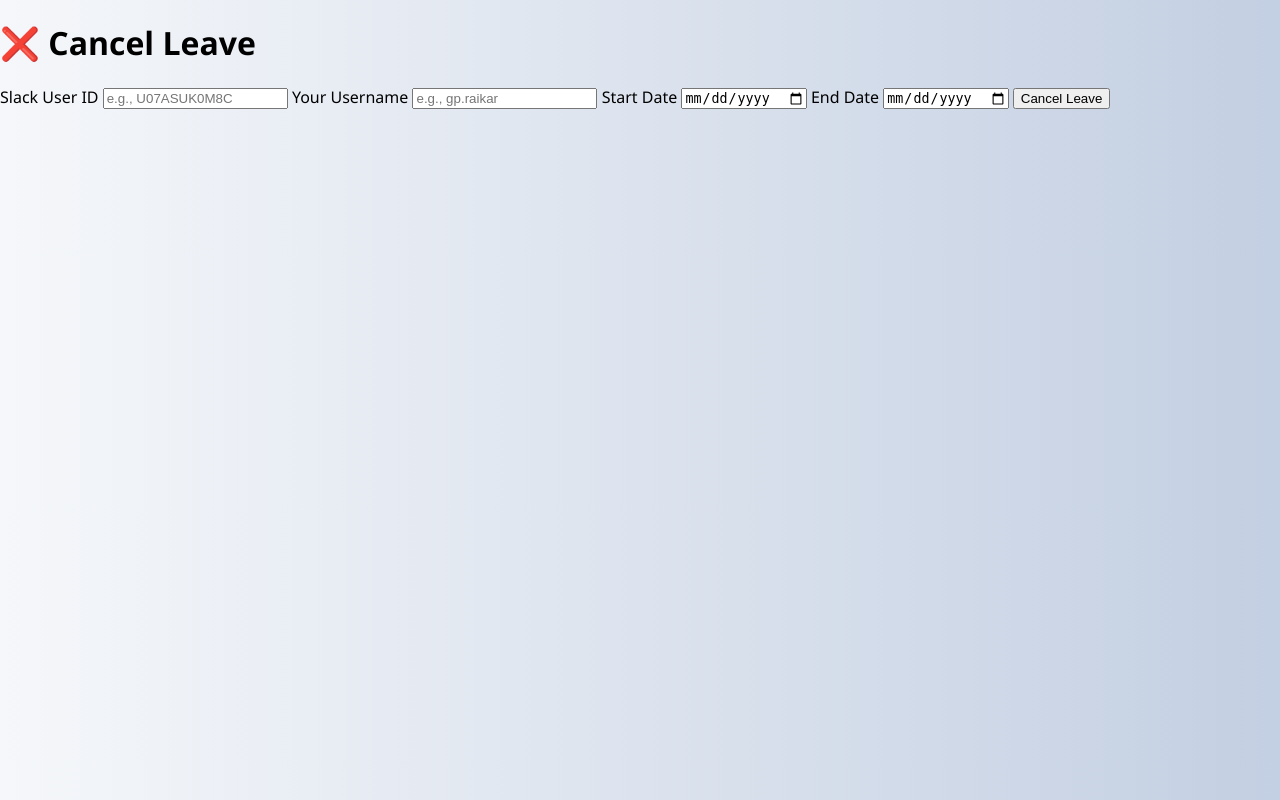
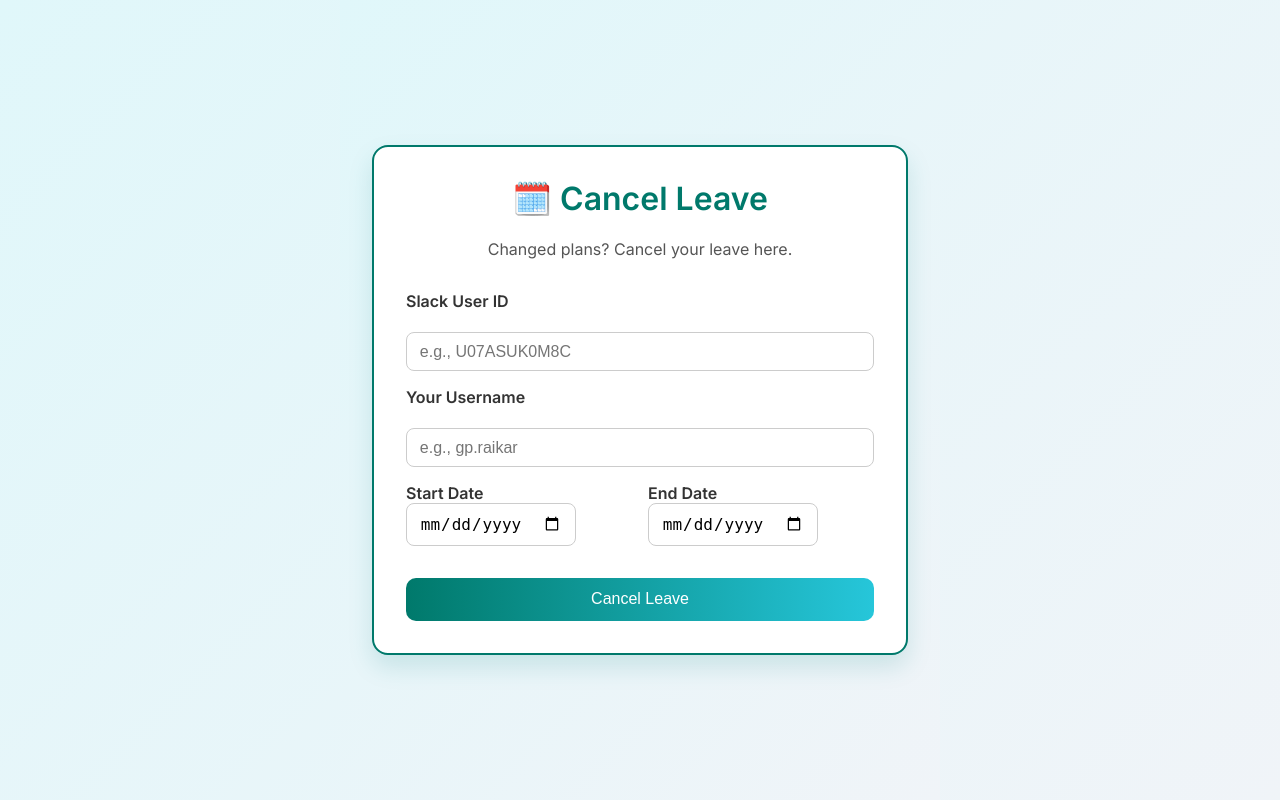
Before and after one commit to GPRaikar/Attendance-Tracker-Backend, a Flask app: page /cancelleave in a window 1280 px wide. Run offline with Flask 3, Linux system fonts and the light colour scheme.

Commit message:
Updated UI of Apply leave page

```diff
--- a/static/applyleave.css
+++ b/static/applyleave.css
@@ -2,150 +2,113 @@
   box-sizing: border-box;
 }
 
-html, body {
+body, html {
   margin: 0;
   padding: 0;
-  height: 100%;
-  font-family: 'Segoe UI', sans-serif;
-  background: linear-gradient(to right, #f5f7fa, #c3cfe2);
-  overflow: hidden;
-}
-
-.calendar-container {
-  height: 100%;
-  display: flex;
-  flex-direction: column;
-  max-width: 1200px;
-  margin: auto;
-  padding: 2rem;
-  background: white;
-  border-radius: 16px;
-  box-shadow: 0 10px 24px rgba(0, 0, 0, 0.08);
-}
-
-.calendar-header {
+  font-family: 'Inter', sans-serif;
+  background: linear-gradient(135deg, #e0f7fa, #f0f4f8);
+  color: #333;
+  min-height: 100vh;
   display: flex;
   justify-content: center;
   align-items: center;
-  gap: 1rem;
-  margin-bottom: 1rem;
 }
 
-.calendar-header button {
-  padding: 0.5rem 1rem;
-  font-size: 1rem;
-  background-color: #1976d2;
-  color: white;
-  border: none;
-  border-radius: 8px;
-  cursor: pointer;
+.apply-container {
+  width: 100%;
+  max-width: 600px;
+  padding: 2rem;
 }
 
-.calendar-header button:hover {
-  background-color: #1259a2;
+.form-card {
+  background: #ffffff;
+  border-radius: 16px;
+  box-shadow: 0 12px 24px rgba(0, 128, 128, 0.15);
+  padding: 2rem;
+  animation: fadeIn 0.6s ease;
+  border: 2px solid #26a69a;
 }
 
-.calendar-controls {
-  text-align: center;
-  margin-bottom: 1rem;
+@keyframes fadeIn {
+  from { opacity: 0; transform: translateY(20px); }
+  to { opacity: 1; transform: translateY(0); }
 }
 
-select {
-  padding: 0.5rem 1rem;
-  font-size: 1rem;
-  border-radius: 8px;
-  border: 1px solid #ccc;
+h1 {
+  margin-top: 0;
+  font-size: 2rem;
+  color: #00796b;
+  text-align: center;
 }
 
-/* Calendar Grid */
-#calendar {
-  flex-grow: 1;
-  display: grid;
-  grid-template-columns: repeat(7, 1fr);
-  grid-template-rows: repeat(7, 1fr);
-  gap: 0.5rem;
-  padding: 0.5rem;
+.subtitle {
+  text-align: center;
+  font-size: 1rem;
+  color: #555;
+  margin-bottom: 2rem;
 }
 
-/* Day headers */
-.day.header {
-  font-weight: bold;
-  text-align: center;
-  background-color: #f1f3f5;
-  padding: 0.5rem;
-  border-radius: 8px;
-  color: #333;
+form {
+  display: flex;
+  flex-direction: column;
+  gap: 1rem;
 }
 
-.day.empty {
-  background-color: transparent;
+label {
+  font-weight: 600;
+  margin-bottom: 0.3rem;
 }
 
-.day.date-cell {
-  background-color: #f9fbfd;
-  border-radius: 12px;
-  padding: 0.5rem;
-  border: 1px solid #e0e0e0;
-  min-height: 90px;
-  display: flex;
-  flex-direction: column;
-  align-items: flex-start;
-  position: relative;
-  transition: background-color 0.2s ease;
+input[type="text"],
+input[type="date"] {
+  padding: 0.6rem 0.8rem;
+  border: 1px solid #ccc;
+  border-radius: 8px;
+  font-size: 1rem;
+  transition: border 0.3s ease;
 }
 
-.day.date-cell:hover {
-  background-color: #eef6ff;
+input:focus {
+  border: 1px solid #26c6da;
+  outline: none;
+  background-color: #f1fcfc;
 }
 
-.date {
-  font-weight: bold;
-  margin-bottom: 0.4rem;
-  font-size: 1rem;
+.date-group {
+  display: flex;
+  gap: 1rem;
+  flex-wrap: wrap;
 }
 
-.today {
-  border: 2px solid #ffa500;
-  background-color: #fffbe6;
+.date-group > div {
+  flex: 1;
+  min-width: 45%;
 }
 
-/* Initial Badge */
-.initial-box {
-  display: inline-block;
-  margin: 2px 2px;
-  padding: 6px 10px;
-  border-radius: 6px;
-  font-size: 0.85rem;
-  font-weight: 600;
+button[type="submit"] {
+  background: linear-gradient(90deg, #0097a7, #4dd0e1);
   color: white;
-  cursor: default;
-  transition: transform 0.2s ease;
+  padding: 0.8rem 1.2rem;
+  font-size: 1rem;
+  border: none;
+  border-radius: 10px;
+  cursor: pointer;
+  margin-top: 1rem;
+  transition: background 0.3s ease, transform 0.2s ease;
 }
 
-.initial-box:hover {
-  transform: scale(1.05);
+button:hover {
+  background: linear-gradient(90deg, #26c6da, #81d4fa);
+  transform: scale(1.03);
 }
 
-/* Status colors */
-.initial-box.wfo {
-  background-color: #2e7d32; /* Green */
+.message {
+  margin-top: 1rem;
+  background-color: #e0f7fa;
+  color: #00796b;
+  padding: 0.8rem;
+  border-radius: 8px;
+  text-align: center;
+  font-weight: 600;
+  border: 1px solid #26a69a;
 }
-
-.initial-box.wfh {
-  background-color: #1565c0; /* Blue */
-}
-
-.initial-box.leave {
-  background-color: #c62828; /* Red */
-}
-
-.initial-box.unknown {
-  background-color: #757575;
-}
-
-/* Responsive */
-@media (max-width: 768px) {
-  #calendar {
-    grid-template-columns: repeat(3, 1fr);
-  }
-}
--- /dev/null
+++ b/static/cancelleave.css
@@ -0,0 +1,114 @@
+* {
+    box-sizing: border-box;
+  }
+
+  body, html {
+    margin: 0;
+    padding: 0;
+    font-family: 'Inter', sans-serif;
+    background: linear-gradient(135deg, #e0f7fa, #f0f4f8);
+    color: #333;
+    min-height: 100vh;
+    display: flex;
+    justify-content: center;
+    align-items: center;
+  }
+
+  .cancel-container {
+    width: 100%;
+    max-width: 600px;
+    padding: 2rem;
+  }
+
+  .form-card {
+    background: #ffffff;
+    border-radius: 16px;
+    box-shadow: 0 12px 24px rgba(0, 128, 128, 0.15);
+    padding: 2rem;
+    animation: fadeIn 0.6s ease;
+    border: 2px solid #00796b;
+  }
+
+  @keyframes fadeIn {
+    from { opacity: 0; transform: translateY(20px); }
+    to { opacity: 1; transform: translateY(0); }
+  }
+
+  h1 {
+    margin-top: 0;
+    font-size: 2rem;
+    color: #00796b;
+    text-align: center;
+  }
+
+  .subtitle {
+    text-align: center;
+    font-size: 1rem;
+    color: #555;
+    margin-bottom: 2rem;
+  }
+
+  form {
+    display: flex;
+    flex-direction: column;
+    gap: 1rem;
+  }
+
+  label {
+    font-weight: 600;
+    margin-bottom: 0.3rem;
+  }
+
+  input[type="text"],
+  input[type="date"] {
+    padding: 0.6rem 0.8rem;
+    border: 1px solid #ccc;
+    border-radius: 8px;
+    font-size: 1rem;
+    transition: border 0.3s ease;
+  }
+
+  input:focus {
+    border: 1px solid #26c6da;
+    outline: none;
+    background-color: #f1fcfc;
+  }
+
+  .date-group {
+    display: flex;
+    gap: 1rem;
+    flex-wrap: wrap;
+  }
+
+  .date-group > div {
+    flex: 1;
+    min-width: 45%;
+  }
+
+  button[type="submit"] {
+    background: linear-gradient(90deg, #00796b, #26c6da);
+    color: white;
+    padding: 0.8rem 1.2rem;
+    font-size: 1rem;
+    border: none;
+    border-radius: 10px;
+    cursor: pointer;
+    margin-top: 1rem;
+    transition: background 0.3s ease, transform 0.2s ease;
+  }
+
+  button:hover {
+    background: linear-gradient(90deg, #26c6da, #4dd0e1);
+    transform: scale(1.03);
+  }
+
+  .message {
+    margin-top: 1rem;
+    background-color: #e0f7fa;
+    color: #006064;
+    padding: 0.8rem;
+    border-radius: 8px;
+    text-align: center;
+    font-weight: 600;
+    border: 1px solid #4dd0e1;
+  }
--- a/templates/calendar.html
+++ b/templates/calendar.html
@@ -25,10 +25,7 @@
       <h2 id="monthLabel" class="calendar-month-label"></h2>
 
       <!-- 📆 Calendar Grid -->
-     <!-- 📆 Calendar Grid -->
-<div class="calendar-scroll-wrapper">
-  <div id="calendar"></div>
-</div>
+      <div id="calendar"></div>
 
       <!-- 🔄 Navigation -->
       <div class="calendar-controls bottom-controls">
--- a/templates/cancelleave.html
+++ b/templates/cancelleave.html
@@ -4,12 +4,14 @@
   <meta charset="UTF-8" />
   <meta name="viewport" content="width=device-width, initial-scale=1.0"/>
   <title>Cancel Leave</title>
-  <link rel="stylesheet" href="{{ url_for('static', filename='applyleave.css') }}">
+  <link rel="stylesheet" href="{{ url_for('static', filename='cancelleave.css') }}">
   <link href="https://fonts.googleapis.com/css2?family=Inter:wght@400;600&display=swap" rel="stylesheet" />
 </head>
 <body>
-  <div class="card">
-    <h1>❌ Cancel Leave</h1>
+  <div class="cancel-container">
+    <div class="form-card">
+      <h1>🗓️ Cancel Leave</h1>
+      <p class="subtitle">Changed plans? Cancel your leave here.</p>
       <form method="POST" action="/cancelleave">
         <label for="user_id">Slack User ID</label>
         <input type="text" id="user_id" name="user_id" required placeholder="e.g., U07ASUK0M8C" />
@@ -17,11 +19,16 @@
         <label for="username">Your Username</label>
         <input type="text" id="username" name="username" required placeholder="e.g., gp.raikar" />
 
+        <div class="date-group">
+          <div>
             <label for="start_date">Start Date</label>
             <input type="date" id="start_date" name="start_date" required />
-
+          </div>
+          <div>
             <label for="end_date">End Date</label>
             <input type="date" id="end_date" name="end_date" required />
+          </div>
+        </div>
 
         <button type="submit">Cancel Leave</button>
       </form>
@@ -30,5 +37,6 @@
         <div class="message">{{ message }}</div>
       {% endif %}
     </div>
+  </div>
 </body>
 </html>
```
Also changed, not shown: templates/applyleave.html (+11 -4 lines). Lines whose indentation alone changed are shown as unchanged.
